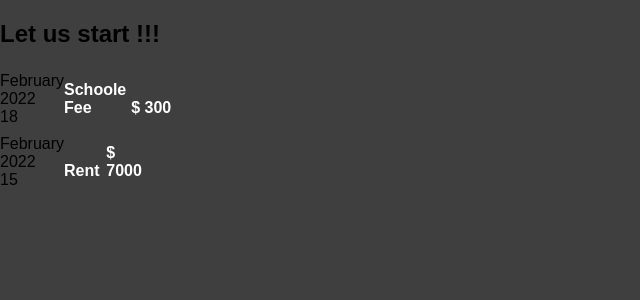
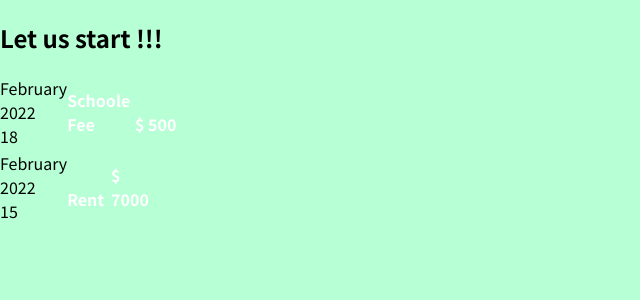
Before and after one commit to simplyatul/react-app, a React (Create React App) app: page / in a window 1280 px wide. Shown: the top 300 px of the page, without its empty margins (0-640 px from the left). Built offline with nearby package versions, Linux system fonts and the light colour scheme.

Commit message:
before applying css

```diff
--- a/src/App.js
+++ b/src/App.js
@@ -1,56 +1,49 @@
-// import logo from './logo.svg';
-// import './App.css';
-import ExpenseItem from './components/ExpenseItem'
+import ExpenseItem from "./components/ExpenseItem";
 
-function App () {
-
+function App() {
   let expenses = [
     {
-      id: 'e1',
-      title: 'Schoole Fee',
-      amount: 300,
-      date: new Date(2022, 1, 18)
+      id: "e1",
+      title: "Schoole Fee",
+      amount: 500,
+      date: new Date(2022, 1, 18),
     },
     {
-      id: 'e2',
-      title: 'Rent',
+      id: "e2",
+      title: "Rent",
       amount: 7000,
-      date: new Date(2022, 1, 15)
+      date: new Date(2022, 1, 15),
     },
     {
-      id: 'e3',
-      title: 'Books',
+      id: "e3",
+      title: "Books",
       amount: 840,
-      date: new Date(2022, 1, 1)
+      date: new Date(2022, 1, 1),
     },
     {
-      id: 'e4',
-      title: 'Food',
+      id: "e4",
+      title: "Food",
       amount: 500,
-      date: new Date(2022, 1, 18)
-    }
+      date: new Date(2022, 1, 18),
+    },
   ];
-  let h2Hdr = 'Let us start !!!';
+  let h2Hdr = "Let us start !!!";
   return (
     <div>
-        <h2>
-          { h2Hdr }
-        </h2>
+      <h2>{h2Hdr}</h2>
       <ExpenseItem
         date={expenses[0].date}
         title={expenses[0].title}
-          amount={expenses[0].amount}>
-        </ExpenseItem>
+        amount={expenses[0].amount}
+      ></ExpenseItem>
 
       <ExpenseItem
         date={expenses[1].date}
         title={expenses[1].title}
-          amount={expenses[1].amount}>
-        </ExpenseItem>
-
+        amount={expenses[1].amount}
+      ></ExpenseItem>
     </div>
   );
-
 }
 
 export default App;
--- /dev/null
+++ b/src/components/ExpenseDate.js
@@ -0,0 +1,17 @@
+import "./ExpenseDate.css";
+
+function ExpenseDate(props) {
+  const month = props.date.toLocaleString("en-US", { month: "long" });
+  const year = props.date.getFullYear();
+  const day = props.date.toLocaleString("en-US", { day: "2-digit" });
+
+  return (
+    <div>
+      <div> {month} </div>
+      <div> {year} </div>
+      <div> {day} </div>
+    </div>
+  );
+}
+
+export default ExpenseDate;
--- a/src/components/ExpenseItem.js
+++ b/src/components/ExpenseItem.js
@@ -1,19 +1,13 @@
-import './ExpenseItem.css'
+import ExpenseDate from "./ExpenseDate";
+import "./ExpenseItem.css";
 
 function ExpenseItem(props) {
-  const month = props.date.toLocaleString('en-US', {month: 'long'});
-  const year = props.date.getFullYear();
-  const day = props.date.toLocaleString('en-US', {day: '2-digit'});
   return (
-    <div className='expense-item'>
-       <div>
-        <div> { month } </div>
-        <div> { year } </div>
-        <div> { day } </div>
-      </div>
-      <div className='expense-item__description'>
-        <h2> { props.title } </h2>
-        <h2 className='expense-item__price'> $ { props.amount } </h2>
+    <div className="expense-item">
+      <ExpenseDate date={props.date} />
+      <div className="expense-item__description">
+        <h2> {props.title} </h2>
+        <h2 className="expense-item__price"> $ {props.amount} </h2>
       </div>
     </div>
   );
--- a/src/index.css
+++ b/src/index.css
@@ -1,12 +1,14 @@
+@import url('https://fonts.googleapis.com/css2?family=Noto+Sans+JP:wght@400;700&display=swap');
+
 * {
   box-sizing: border-box;
 }
 
 html {
-  font-family: sans-serif;
+  font-family: 'Noto Sans JP', sans-serif;
 }
 
 body {
   margin: 0;
-  background-color: #3f3f3f;
+  background-color: #b7ffd5;
 }
```
Also changed, not shown: src/App.css (deleted, +0 -38 lines), src/components/ExpenseDate.css (added). Lines whose indentation alone changed are shown as unchanged.
